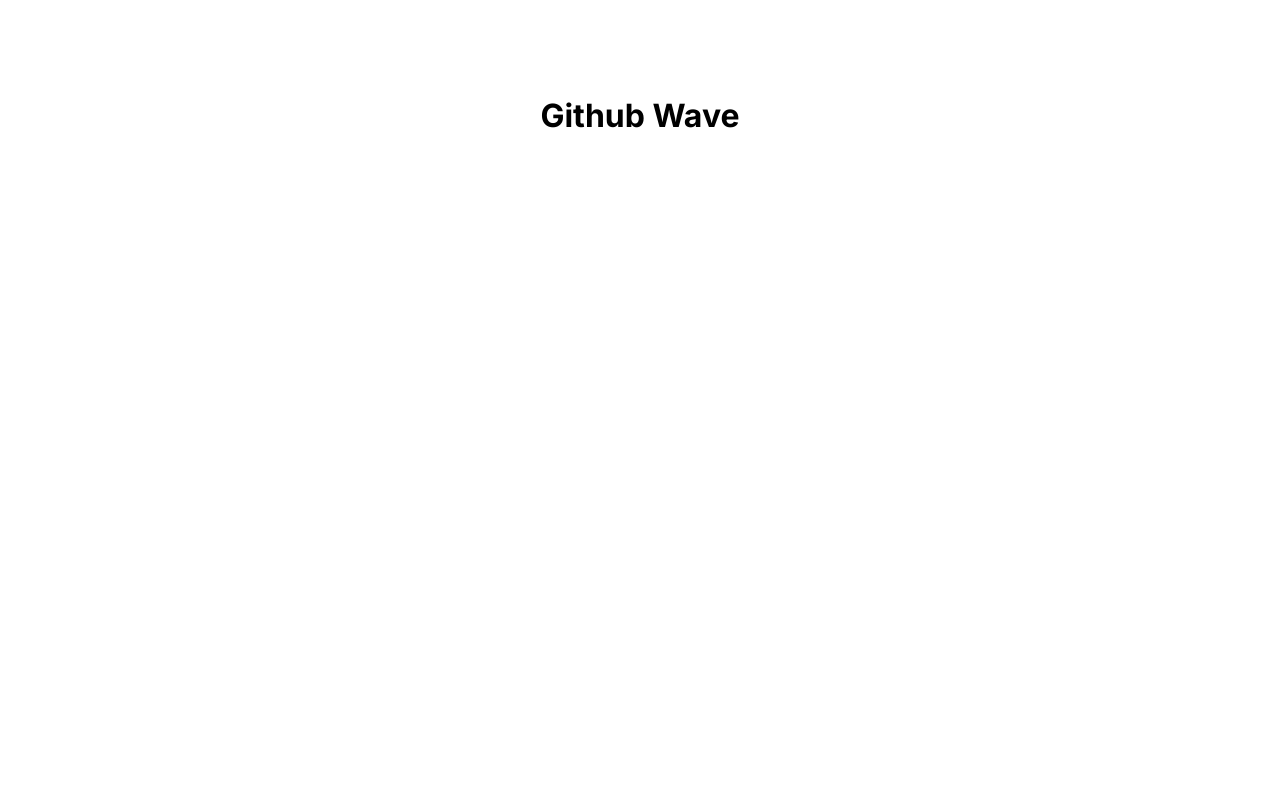
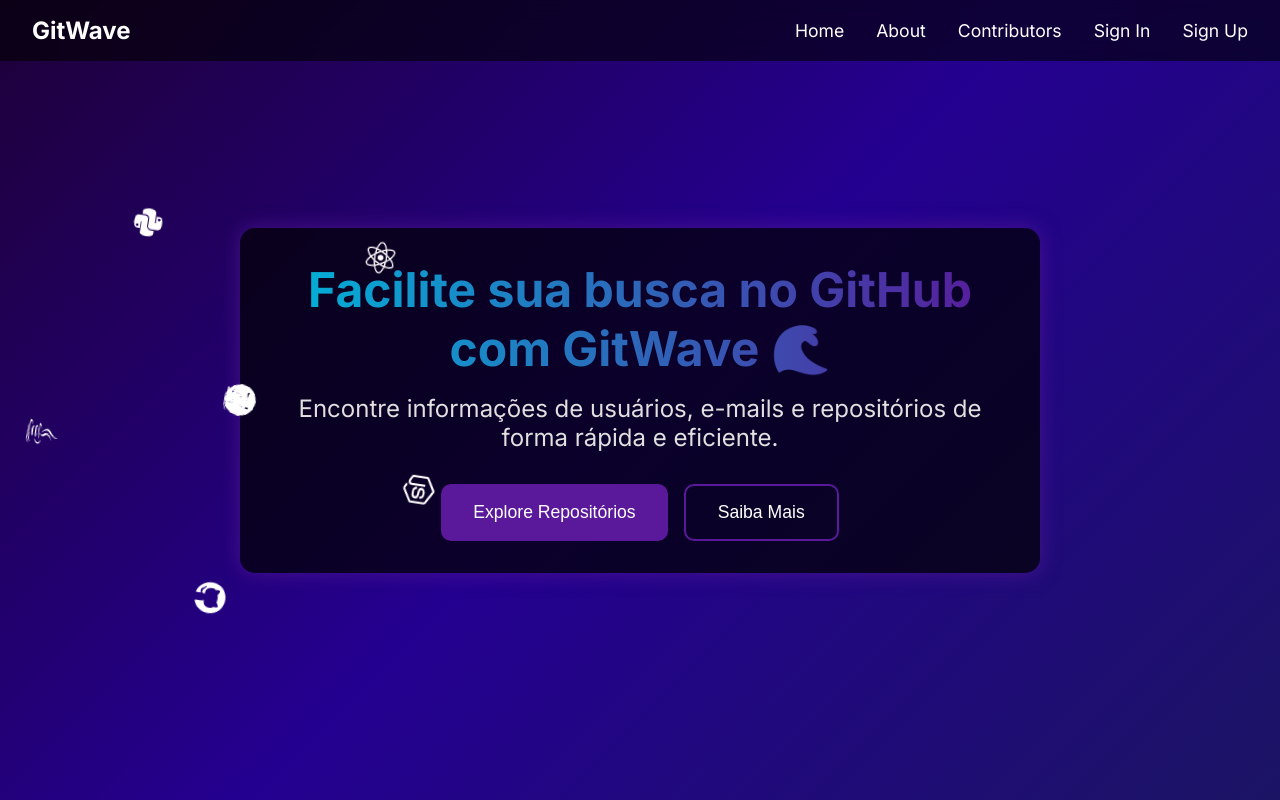
Before and after one commit to diegoandcontroll/github-wave, a Next.js app in the folder githubwave-ui/: page / in a window 1280 px wide. Built offline with nearby package versions, Linux system fonts and the light colour scheme.

Commit message:
feat: create card home and slideranimation

```diff
--- a/githubwave-ui/package.json
+++ b/githubwave-ui/package.json
@@ -17,6 +17,8 @@
     "next": "14.2.8",
     "react": "18.3.1",
     "react-dom": "18.3.1",
+    "react-draggable": "^4.4.6",
+    "react-icons": "^5.3.0",
     "typescript": "5.5.4"
   }
 }
--- a/githubwave-ui/src/app/globals.css
+++ b/githubwave-ui/src/app/globals.css
@@ -17,10 +17,7 @@
 body {
   max-width: 100vw;
   overflow-x: hidden;
-}
-
-body {
-
+  background: linear-gradient(135deg, #1e0038, #240090, #1b1464);
 }
 
 a {
--- a/githubwave-ui/src/app/layout.tsx
+++ b/githubwave-ui/src/app/layout.tsx
@@ -1,8 +1,17 @@
+import Navbar from '@/components/navbar'
 import './globals.css'
 import { Inter } from 'next/font/google'
+import IconCarousel from '@/components/slider'
+import { FaGithub, FaJava, FaNodeJs, FaPython, FaReact } from 'react-icons/fa'
 
 const inter = Inter({ subsets: ['latin'] })
-
+const defaultIcons = [
+  <FaGithub key="github" />,
+  <FaJava key="java" />,
+  <FaPython key="python" />,
+  <FaReact key="react" />,
+  <FaNodeJs key="node" />,
+];
 export const metadata = {
   title: 'Github Wave',
   description: 'Generated by create next app',
@@ -15,7 +24,11 @@
 }) {
   return (
     <html lang="pt-br">
-      <body className={inter.className}>{children}</body>
+      <body className={`${inter.className}`}>
+        <IconCarousel />
+        <Navbar />
+        {children}
+      </body>
     </html>
   )
 }
--- a/githubwave-ui/src/app/page.module.css
+++ b/githubwave-ui/src/app/page.module.css
@@ -1,229 +1,110 @@
+/* Estilo principal do container */
 .main {
-  display: flex;
-  flex-direction: column;
-  justify-content: space-between;
-  align-items: center;
-  padding: 6rem;
-  min-height: 100vh;
-}
-
-.description {
-  display: inherit;
-  justify-content: inherit;
-  align-items: inherit;
-  font-size: 0.85rem;
-  max-width: var(--max-width);
-  width: 100%;
-  z-index: 2;
-  font-family: var(--font-mono);
-}
-
-.description a {
   display: flex;
   justify-content: center;
   align-items: center;
-  gap: 0.5rem;
+  min-height: 100vh;
+  background: linear-gradient(135deg, #1e0038, #240090, #1b1464);
+  color: white;
+  padding: 2rem;
 }
 
-.description p {
-  position: relative;
-  margin: 0;
-  padding: 1rem;
-  background-color: rgba(var(--callout-rgb), 0.5);
-  border: 1px solid rgba(var(--callout-border-rgb), 0.3);
-  border-radius: var(--border-radius);
+/* Seção hero com efeito de neon */
+.hero {
+  text-align: center;
+  max-width: 800px;
+  padding: 2rem;
+  background-color: rgba(0, 0, 0, 0.7); /* Fundo escuro com transparência */
+  border-radius: 15px;
+  position: relative; /* Para os efeitos de neon */
+  transition: box-shadow 0.3s ease-in-out, transform 0.3s ease-in-out;
+  box-shadow: 0 0 20px rgba(90, 24, 154, 0.7); /* Sombra inicial */
 }
 
-.code {
-  font-weight: 700;
-  font-family: var(--font-mono);
+/* Neon ao passar o mouse */
+.hero:hover {
+  transform: scale(1.05); /* Zoom suave */
+  box-shadow: 0 0 30px #5a189a, 0 0 60px #240090, 0 0 100px #1b1464; /* Efeito neon */
 }
 
-.grid {
-  display: grid;
-  grid-template-columns: repeat(4, minmax(25%, auto));
-  width: var(--max-width);
-  max-width: 100%;
-}
-
-.card {
-  padding: 1rem 1.2rem;
-  border-radius: var(--border-radius);
-  background: rgba(var(--card-rgb), 0);
-  border: 1px solid rgba(var(--card-border-rgb), 0);
-  transition: background 200ms, border 200ms;
-}
-
-.card span {
-  display: inline-block;
-  transition: transform 200ms;
-}
-
-.card h2 {
-  font-weight: 600;
-  margin-bottom: 0.7rem;
-}
-
-.card p {
-  margin: 0;
-  opacity: 0.6;
-  font-size: 0.9rem;
-  line-height: 1.5;
-  max-width: 30ch;
-}
-
-.center {
-  display: flex;
-  justify-content: center;
-  align-items: center;
-  position: relative;
-  padding: 4rem 0;
-}
-
-.center::before {
-  background: var(--secondary-glow);
-  border-radius: 50%;
-  width: 480px;
-  height: 360px;
-  margin-left: -400px;
-}
-
-.center::after {
-  background: var(--primary-glow);
-  width: 240px;
-  height: 180px;
+/* Animação contínua de neon */
+.hero::before {
+  content: '';
+  position: absolute;
+  top: -2px;
+  left: -2px;
+  right: -2px;
+  bottom: -2px;
+  border-radius: 15px;
+  background: linear-gradient(90deg, rgba(0, 0, 0, 0) 0%, rgba(90, 24, 154, 0.6) 50%, rgba(0, 0, 0, 0) 100%);
+  animation: neon-glow 2.5s infinite alternate ease-in-out;
   z-index: -1;
 }
 
-.center::before,
-.center::after {
-  content: '';
-  left: 50%;
-  position: absolute;
-  filter: blur(45px);
-  transform: translateZ(0);
-}
-
-.logo {
-  position: relative;
-}
-/* Enable hover only on non-touch devices */
-@media (hover: hover) and (pointer: fine) {
-  .card:hover {
-    background: rgba(var(--card-rgb), 0.1);
-    border: 1px solid rgba(var(--card-border-rgb), 0.15);
+/* Definição da animação */
+@keyframes neon-glow {
+  0% {
+    box-shadow: 0 0 10px rgba(90, 24, 154, 0.6);
   }
-
-  .card:hover span {
-    transform: translateX(4px);
+  100% {
+    box-shadow: 0 0 30px rgba(90, 24, 154, 1);
   }
 }
 
-@media (prefers-reduced-motion) {
-  .card:hover span {
-    transform: none;
-  }
+/* Título com gradiente e destaque */
+.title {
+  font-size: 3rem;
+  font-weight: bold;
+  margin-bottom: 1rem;
+  background: linear-gradient(90deg, #00b4d8, #5a189a);
+  -webkit-background-clip: text;
+  -webkit-text-fill-color: transparent;
 }
 
-/* Mobile */
-@media (max-width: 700px) {
-  .content {
-    padding: 4rem;
-  }
-
-  .grid {
-    grid-template-columns: 1fr;
-    margin-bottom: 120px;
-    max-width: 320px;
-    text-align: center;
-  }
-
-  .card {
-    padding: 1rem 2.5rem;
-  }
-
-  .card h2 {
-    margin-bottom: 0.5rem;
-  }
-
-  .center {
-    padding: 8rem 0 6rem;
-  }
-
-  .center::before {
-    transform: none;
-    height: 300px;
-  }
-
-  .description {
-    font-size: 0.8rem;
-  }
-
-  .description a {
-    padding: 1rem;
-  }
-
-  .description p,
-  .description div {
-    display: flex;
-    justify-content: center;
-    position: fixed;
-    width: 100%;
-  }
-
-  .description p {
-    align-items: center;
-    inset: 0 0 auto;
-    padding: 2rem 1rem 1.4rem;
-    border-radius: 0;
-    border: none;
-    border-bottom: 1px solid rgba(var(--callout-border-rgb), 0.25);
-    background: linear-gradient(
-      to bottom,
-      rgba(var(--background-start-rgb), 1),
-      rgba(var(--callout-rgb), 0.5)
-    );
-    background-clip: padding-box;
-    backdrop-filter: blur(24px);
-  }
-
-  .description div {
-    align-items: flex-end;
-    pointer-events: none;
-    inset: auto 0 0;
-    padding: 2rem;
-    height: 200px;
-    background: linear-gradient(
-      to bottom,
-      transparent 0%,
-      rgb(var(--background-end-rgb)) 40%
-    );
-    z-index: 1;
-  }
+/* Subtítulo */
+.subtitle {
+  font-size: 1.5rem;
+  margin-bottom: 2rem;
+  color: #e0e0e0;
 }
 
-/* Tablet and Smaller Desktop */
-@media (min-width: 701px) and (max-width: 1120px) {
-  .grid {
-    grid-template-columns: repeat(2, 50%);
-  }
+/* Container de botões */
+.ctaContainer {
+  display: flex;
+  justify-content: center;
+  gap: 1rem;
 }
 
-@media (prefers-color-scheme: dark) {
-  .vercelLogo {
-    filter: invert(1);
-  }
-
-  .logo {
-    filter: invert(1) drop-shadow(0 0 0.3rem #ffffff70);
-  }
+/* Botão principal */
+.ctaButton {
+  background-color: #5a189a;
+  color: white;
+  padding: 1rem 2rem;
+  font-size: 1.1rem;
+  border: none;
+  border-radius: 10px;
+  cursor: pointer;
+  transition: background-color 0.3s ease-in-out, box-shadow 0.3s ease-in-out;
 }
 
-@keyframes rotate {
-  from {
-    transform: rotate(360deg);
-  }
-  to {
-    transform: rotate(0deg);
-  }
+.ctaButton:hover {
+  background-color: #9d4edd;
+  box-shadow: 0 0 20px #9d4edd;
 }
+
+/* Botão secundário */
+.ctaSecondaryButton {
+  background-color: transparent;
+  border: 2px solid #5a189a;
+  color: white;
+  padding: 1rem 2rem;
+  font-size: 1.1rem;
+  border-radius: 10px;
+  cursor: pointer;
+  transition: all 0.3s ease-in-out;
+}
+
+.ctaSecondaryButton:hover {
+  background-color: #5a189a;
+  color: white;
+}
--- a/githubwave-ui/src/app/page.tsx
+++ b/githubwave-ui/src/app/page.tsx
@@ -3,7 +3,18 @@
 export default function Home() {
   return (
     <main className={styles.main}>
-      <h1>Github Wave</h1>
+      <section className={styles.hero}>
+        <h1 className={styles.title}>
+          Facilite sua busca no GitHub com GitWave 🌊
+        </h1>
+        <p className={styles.subtitle}>
+          Encontre informações de usuários, e-mails e repositórios de forma rápida e eficiente.
+        </p>
+        <div className={styles.ctaContainer}>
+          <button className={styles.ctaButton}>Explore Repositórios</button>
+          <button className={styles.ctaSecondaryButton}>Saiba Mais</button>
+        </div>
+      </section>
     </main>
   )
 }
--- /dev/null
+++ b/githubwave-ui/src/components/navbar/index.tsx
@@ -0,0 +1,35 @@
+'use client'
+import React, { useState } from 'react';
+import { FaBars, FaTimes } from 'react-icons/fa'; // Ícones de menu e fechar
+import styles from './navbar.module.css';
+
+
+const Navbar = () => {
+  const [isOpen, setIsOpen] = useState(false);
+
+  const toggleMenu = () => {
+    setIsOpen(!isOpen);
+  };
+
+  return (
+    <header className={styles.header}>
+      <div className={styles.logo}>
+        <h1>GitWave</h1>
+      </div>
+      <nav className={`${styles.nav} ${isOpen ? styles.open : ''}`}>
+        <ul className={styles.navList}>
+          <li className={styles.navItem}><a href="#home">Home</a></li>
+          <li className={styles.navItem}><a href="#about">About</a></li>
+          <li className={styles.navItem}><a href="#contributors">Contributors</a></li>
+          <li className={styles.navItem}><a href="#signin">Sign In</a></li>
+          <li className={styles.navItem}><a href="#signup">Sign Up</a></li>
+        </ul>
+      </nav>
+      <div className={styles.hamburger} onClick={toggleMenu}>
+        {isOpen ? <FaTimes size={30} /> : <FaBars size={30} />}
+      </div>
+    </header>
+  );
+}
+
+export default Navbar
--- /dev/null
+++ b/githubwave-ui/src/components/navbar/navbar.module.css
@@ -0,0 +1,108 @@
+/* Header básico com transparência */
+.header {
+  display: flex;
+  justify-content: space-between;
+  align-items: center;
+  background-color: rgba(0, 0, 0, 0.6); /* Transparência */
+  backdrop-filter: blur(10px); /* Efeito de desfoque */
+  color: white;
+  padding: 1rem 2rem;
+  position: fixed; /* Navbar fixa no topo */
+  width: 100%;
+  top: 0;
+  z-index: 10;
+  transition: background-color 0.3s ease-in-out;
+}
+
+/* Logo */
+.logo h1 {
+  margin: 0;
+  font-size: 1.5rem;
+  font-weight: bold;
+}
+
+/* Estilo da navbar */
+.nav {
+  display: flex;
+  align-items: center;
+}
+
+/* Lista de navegação */
+.navList {
+  display: flex;
+  gap: 2rem;
+  list-style: none;
+  margin: 0;
+  padding: 0;
+}
+
+/* Estilo dos itens */
+.navItem a {
+  color: white;
+  text-decoration: none;
+  font-size: 1.1rem;
+  position: relative;
+  padding: 0.5rem 0;
+  transition: color 0.3s ease-in-out;
+}
+
+.navItem a::before {
+  content: '';
+  position: absolute;
+  width: 0%;
+  height: 2px;
+  bottom: -2px;
+  left: 0;
+  background-color: #00b4d8;
+  transition: width 0.3s ease-in-out;
+}
+
+.navItem a:hover {
+  color: #00b4d8;
+}
+
+.navItem a:hover::before {
+  width: 100%;
+}
+
+/* Estilo do menu hambúrguer */
+.hamburger {
+  display: none;
+  cursor: pointer;
+}
+
+/* Tornar a navbar responsiva */
+@media (max-width: 768px) {
+  .nav {
+    position: absolute;
+    top: 100%;
+    left: 0;
+    width: 100%;
+    height: 100vh;
+    background-color: rgba(0, 0, 0, 0.9); /* Transparência mais escura no menu aberto */
+    display: none;
+    flex-direction: column;
+    justify-content: center;
+    align-items: center;
+    backdrop-filter: blur(10px); /* Desfoque também no menu */
+  }
+
+  .open {
+    display: flex;
+  }
+
+  .navList {
+    flex-direction: column;
+    gap: 2rem;
+  }
+
+  .hamburger {
+    display: block;
+  }
+}
+
+/* Transições suaves ao abrir/fechar o menu */
+.hamburger:hover {
+  color: #00b4d8;
+  transition: color 0.3s ease-in-out;
+}
--- /dev/null
+++ b/githubwave-ui/src/components/slider/index.tsx
@@ -0,0 +1,30 @@
+// IconCarousel.tsx
+'use client';
+
+import React from 'react';
+import { FaGithub, FaJava, FaPython, FaReact, FaNodeJs } from 'react-icons/fa';
+import styles from './slider.module.css';
+
+const icons = [
+  <FaGithub key="github" className={styles.icon} />,
+  <FaJava key="java" className={styles.icon} />,
+  <FaPython key="python" className={styles.icon} />,
+  <FaReact key="react" className={styles.icon} />,
+  <FaNodeJs key="node" className={styles.icon} />,
+];
+
+const IconCarousel: React.FC = () => {
+  return (
+    <div className={styles.carousel}>
+      <div className={styles.wrapper}>
+        {icons.concat(icons).map((icon, index) => (
+          <div className={styles.iconContainer} key={index}>
+            {icon}
+          </div>
+        ))}
+      </div>
+    </div>
+  );
+};
+
+export default IconCarousel;
--- /dev/null
+++ b/githubwave-ui/src/components/slider/slider.module.css
@@ -0,0 +1,51 @@
+/* IconCarousel.module.css */
+
+.carousel {
+  position: fixed; /* Faz o carrossel ficar fixo na tela */
+  top: 200px;
+  left: -80px;
+  width: 100%;
+  height: 100vh;
+  pointer-events: none; /* Permite interagir com elementos abaixo */
+  z-index: 9999; /* Garante que o carrossel fique sobre outros elementos */
+}
+
+.wrapper {
+  display: flex;
+  justify-content: center;
+  align-items: center;
+  width: 50%;
+  height: 50%;
+  position: absolute;
+  border-radius: 50%;
+  animation: rotate 20s linear infinite;
+  z-index: 9999;
+}
+
+.iconContainer {
+  display: flex;
+  align-items: center;
+  justify-content: center;
+  position: absolute;
+  width: 50px; /* Ajusta o tamanho dos ícones */
+  height: 50px;
+  font-size: 2rem; /* Ajusta o tamanho dos ícones */
+  color: #fff; /* Ajusta a cor dos ícones */
+  z-index: 9999;
+}
+
+@keyframes rotate {
+  from {
+    transform: rotate(0deg);
+  }
+  to {
+    transform: rotate(360deg);
+  }
+}
+
+/* Define o posicionamento dos ícones em um círculo */
+.wrapper > div:nth-child(1) { transform: rotate(0deg) translateX(200px) rotate(0deg); }
+.wrapper > div:nth-child(2) { transform: rotate(72deg) translateX(200px) rotate(-72deg); }
+.wrapper > div:nth-child(3) { transform: rotate(144deg) translateX(200px) rotate(-144deg); }
+.wrapper > div:nth-child(4) { transform: rotate(216deg) translateX(200px) rotate(-216deg); }
+.wrapper > div:nth-child(5) { transform: rotate(288deg) translateX(200px) rotate(-288deg); }
```
Also changed, not shown: 1 other file (tests, documents, lock files or other folders).
